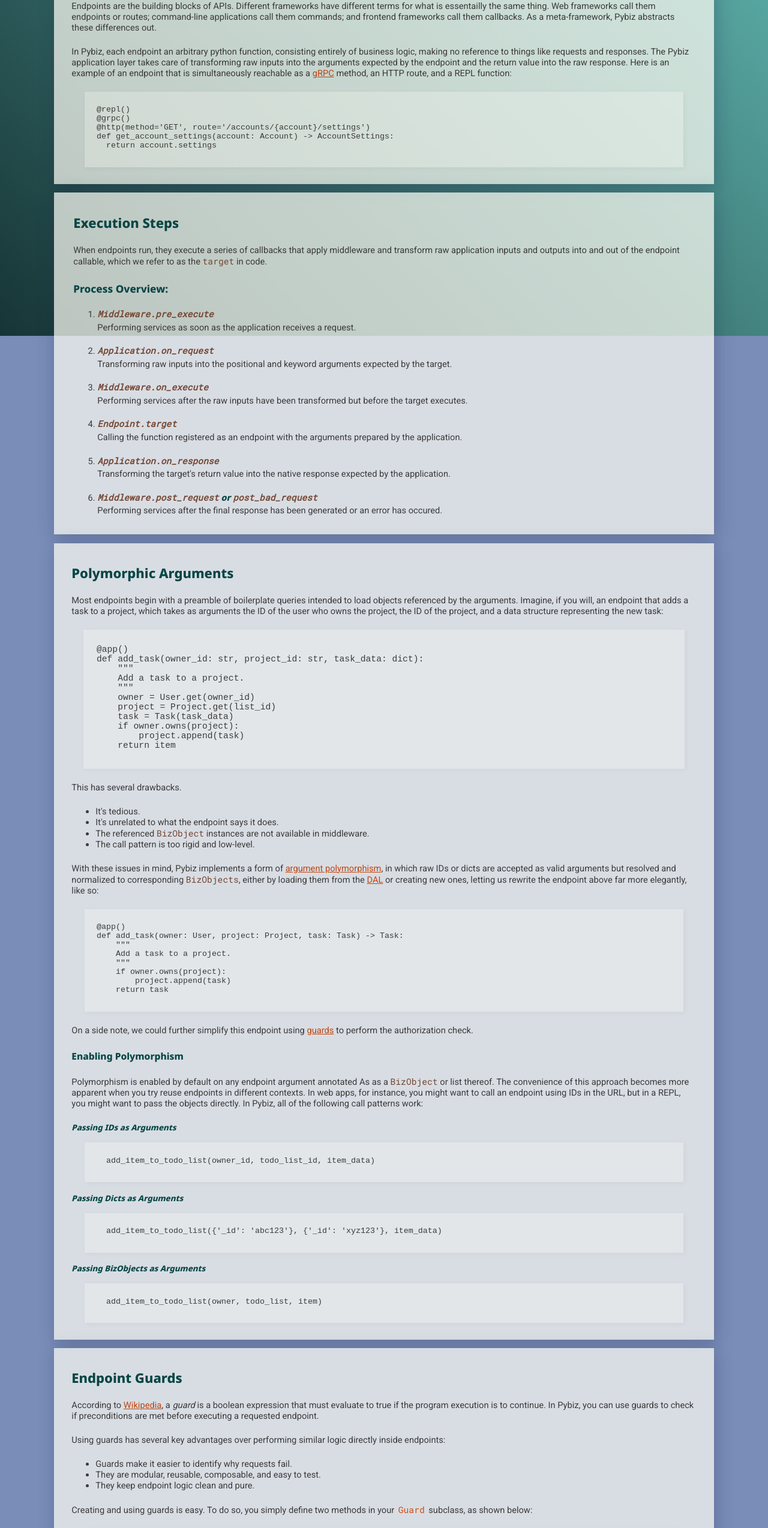
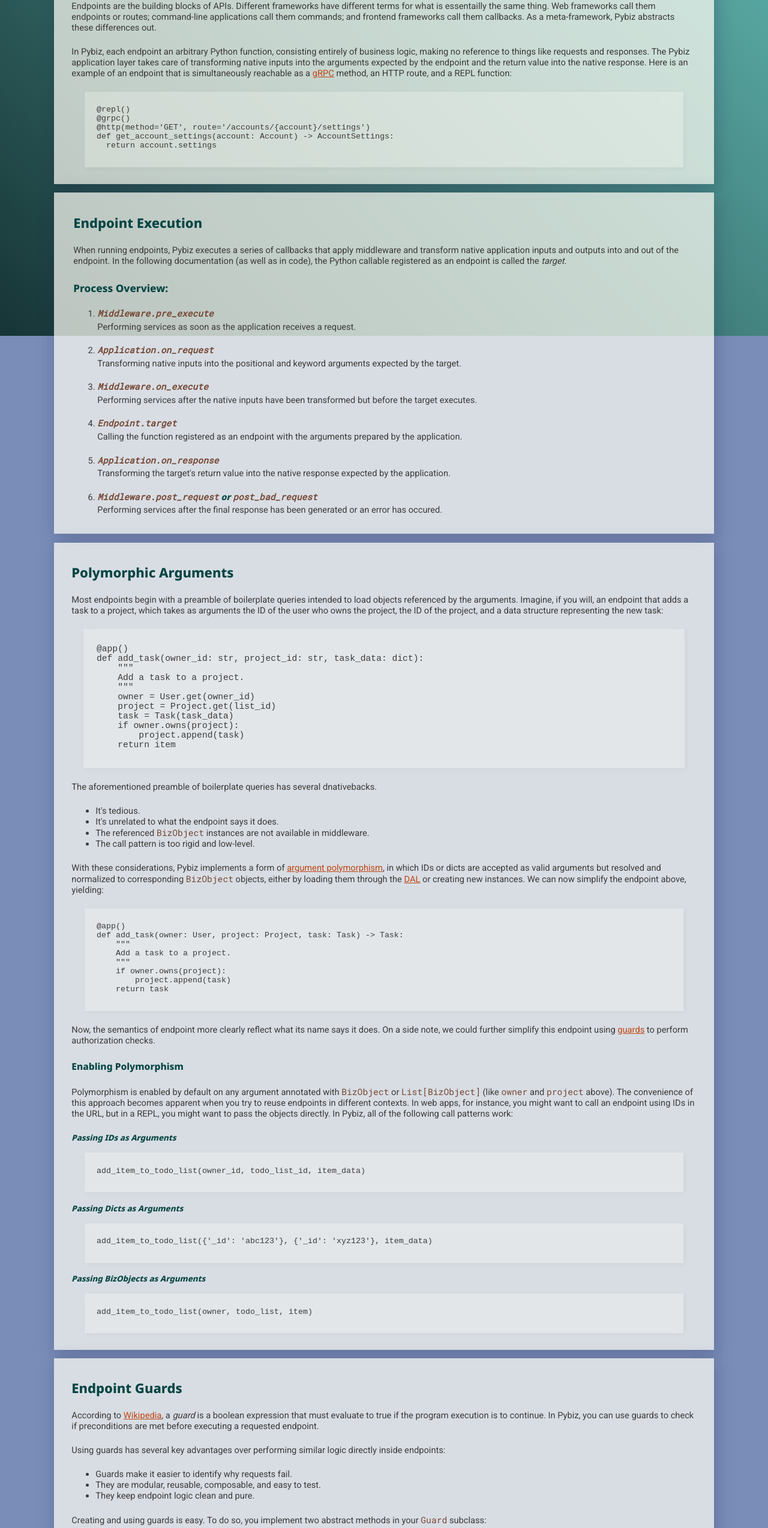
Before and after one commit to dgabriele/dgabriele.github.io, a plain HTML site: page endpoints.html in a window 1280 px wide. Shown: the part 240-2788 px from the top of the page at 60% size. Drawn offline with Linux system fonts and the light colour scheme.

Commit message:
endpoint docs update
Signed-off-by: Daniel Gabriele <d.gabri3le@gmail.com>

```diff
--- a/endpoints.html
+++ b/endpoints.html
@@ -1,11 +1,10 @@
-<!DOCTYPE html>
 <!DOCTYPE html>
 <html lang="en" dir="ltr">
   <head>
     <meta charset="utf-8">
     <!-- <link rel="stylesheet" href="../css/sunburst.css"> -->
-    <link rel="stylesheet" href="../css/base.css">
-    <link rel="stylesheet" href="../css/sunburst.css">
+    <link rel="stylesheet" href="css/base.css">
+    <link rel="stylesheet" href="css/sunburst.css">
     <script src="https://cdn.jsdelivr.net/gh/google/code-prettify@master/loader/run_prettify.js"></script>
     <title>Endpoints</title>
   </head>
@@ -18,7 +17,7 @@
           <div class="toc">
             <h2>Table of Contents</h2>
             <ol>
-              <li><a href="#execution-steps">Execution Steps</a></li>
+              <li><a href="#endpoint-execution">Endpoint Execution</a></li>
               <li><a href="#argument-loading">Polymorphic Arguments</a></li>
               <li><a href="#guards">Guarded Endpoints</a></li>
             </ol>
@@ -38,10 +37,10 @@
             meta-framework, Pybiz abstracts these differences out.
           </p>
           <p>
-            In Pybiz, each endpoint an arbitrary python function, consisting entirely of business logic, making no reference to things like requests and
-            responses. The Pybiz application layer takes care of transforming raw
+            In Pybiz, each endpoint an arbitrary Python function, consisting entirely of business logic, making no reference to things like requests and
+            responses. The Pybiz application layer takes care of transforming native
             inputs into the arguments expected by the endpoint and the return
-            value into the raw response.
+            value into the native response.
             Here is an example of an endpoint that is simultaneously reachable as a <a href="">gRPC</a> method, an HTTP route, and a REPL function:
           </p>
 
@@ -62,22 +61,23 @@ def get_account_settings(account: Account) -> AccountSettings:
 
       </div>
 
-    <a class="card-anchor" name="execution-steps">
+    <a class="card-anchor" name="endpoint-execution">
       <div class="card">
         <div>
-          <h2>Execution Steps</h2>
-          <p>When endpoints run, they execute a series of callbacks that apply
-          middleware and transform raw application inputs and outputs into and out
-          of the endpoint callable, which we refer to as the <code>target</code> in code.
+          <h2>Endpoint Execution</h2>
+          <p>When running endpoints, Pybiz executes a series of callbacks that apply
+          middleware and transform native application inputs and outputs into and out
+          of the endpoint. In the following documentation (as well as in code),
+          the Python callable registered as an endpoint is called the <i>target</i>.
 
           </p>
 
           <h3>Process Overview:</h3>
           <ol id="steps-overview-list">
             <li><h4><code>Middleware.pre_execute</code></h4><p>Performing services as soon as the application receives a request.</p></li>
-            <li><h4><code>Application.on_request</code></h4><p>Transforming raw inputs into the positional and keyword arguments expected by the target.<p></li>
+            <li><h4><code>Application.on_request</code></h4><p>Transforming native inputs into the positional and keyword arguments expected by the target.<p></li>
             <li><h4><code>Middleware.on_execute</code></h4><p>Performing
-            services after the raw inputs have been transformed but before the
+            services after the native inputs have been transformed but before the
             target executes.</p></li>
             <li><h4><code>Endpoint.target</code></h4><p>Calling the function registered as an endpoint with the arguments prepared by the application.</p></li>
             <li><h4><code>Application.on_response</code></h4><p>Transforming the target's return value into the native response expected by the application.</p></li>
@@ -114,7 +114,8 @@ def add_task(owner_id: str, project_id: str, task_data: dict):
           </pre>
 
           <p>
-          This has several drawbacks.
+          The aforementioned preamble of boilerplate queries has several
+          dnativebacks.
           </p>
 
           <ul>
@@ -125,12 +126,11 @@ def add_task(owner_id: str, project_id: str, task_data: dict):
           </ul>
 
           <p>
-          With these issues in mind, Pybiz implements a form of <a href="">argument
-          polymorphism</a>, in which raw IDs or dicts are accepted as valid
+          With these considerations, Pybiz implements a form of <a href="">argument
+          polymorphism</a>, in which IDs or dicts are accepted as valid
           arguments but resolved and normalized to corresponding
-          <code>BizObjects</code>, either by loading them from the
-          <a href="">DAL</a> or creating new ones, letting us rewrite the
-          endpoint above far more elegantly, like so:
+          <code>BizObject</code> objects, either by loading them through the
+          <a href="">DAL</a> or creating new instances. We can now simplify the endpoint above, yielding:
           </p>
 
           <pre class="prettyprint">
@@ -145,15 +145,15 @@ def add_task(owner: User, project: Project, task: Task) -> Task:
           </pre>
 
           <p>
-           On a side note, we could further simplify this endpoint using <a href="guarded-endpoints.html">guards</a> to perform the authorization
-          check.
+           Now, the semantics of endpoint more clearly reflect what its name says it does. On a side note, we could further simplify this endpoint using <a href="guarded-endpoints.html">guards</a> to perform authorization
+          checks.
           </p>
 
           <h3>Enabling Polymorphism</h3>
           <p>
-          Polymorphism is enabled by default on any endpoint argument annotated
-          As as a <code>BizObject</code> or list thereof. The convenience of
-          this approach becomes more apparent when you try reuse endpoints
+          Polymorphism is enabled by default on any argument annotated
+          with <code>BizObject</code> or <code>List[BizObject]</code> (like <code>owner</code> and <code>project</code> above). The convenience of
+          this approach becomes apparent when you try to reuse endpoints
           in different contexts. In web apps, for instance, you might want to
           call an endpoint using IDs in the URL, but in a REPL, you might want
           to pass the objects directly. In Pybiz, all of the following call patterns work:
@@ -196,8 +196,8 @@ def add_task(owner: User, project: Project, task: Task) -> Task:
             <li>They keep endpoint logic clean and pure.</li>
           </ul>
           <p>
-            Creating and using guards is easy. To do so, you simply define two
-            methods in your <span class="inline-code">Guard</span> subclass, as shown below:
+            Creating and using guards is easy. To do so, you implement two
+            abstract methods in your <code>Guard</code> subclass:
           </p>
           <pre class="prettyprint">
 @property
@@ -218,7 +218,7 @@ def add_task(owner: User, project: Project, task: Task) -> Task:
           <h3>Example with Two Guards</h3>
           <h4>The <i>Exists</i> Guard</h4>
           <p>
-            This Exists guard ensures that an endpoint argument, specified by name, exists in the
+            This Exists guard ensures that an argument, specified by name, exists in the
             database. We pass the name of the argument to the guard's constructor.
           </p>
           <pre class="prettyprint">
@@ -276,7 +276,7 @@ def add_task(owner: User, project: Project, task: Task) -> Task:
 
           <h3>Applying Guards to an Endpoint</h3>
           <p>
-          Now that we have some guards, let's define an endpoint, which
+          Now that we have our guards, let's define an endpoint, which
           simply returns a hypothetical User object.
         </p>
           <pre class="prettyprint">
@@ -285,10 +285,11 @@ def add_task(owner: User, project: Project, task: Task) -> Task:
     return user
           </pre>
 
+          <p>
           Finally, we apply the guards. In this example, our guards will ensure two
-  things. First, it will ensure that the requested User object exists in the DB.
-  Second it will ensure that the requested User object has a "visibility"
-  attribute with a value of <span class="inline-code">public</span>, giving us...
+          things. First, they ensure that the requested <code>user</code> object exists in the DAL.
+          Second it will ensure that it's <code>visibility</code>
+          attribute has a value of <code>"public"</code>.</p>
 
           <pre class="prettyprint">
   @app(guard=Exists('user') & Matches('user', visibility='public'))
```
Lines whose indentation alone changed are shown as unchanged.
